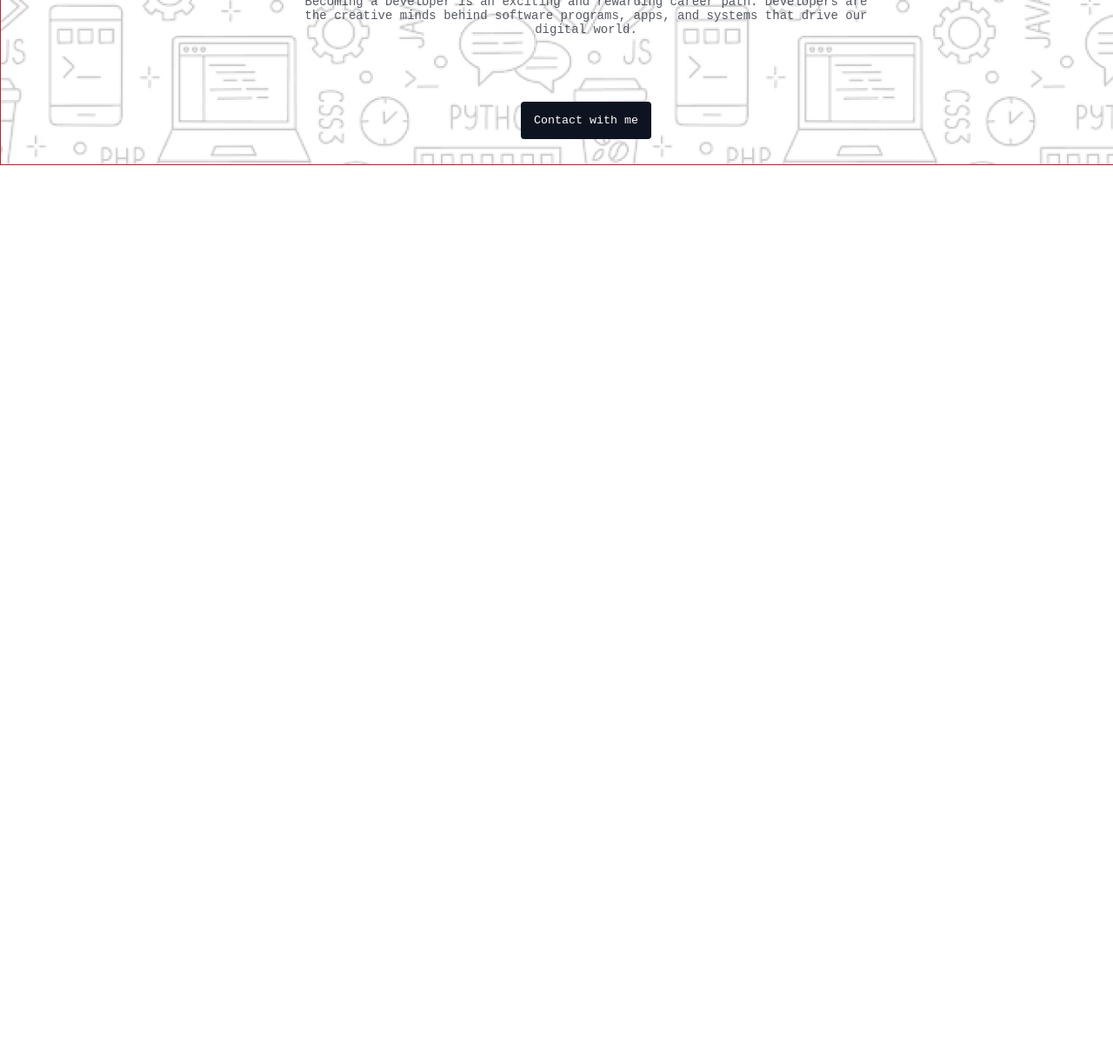
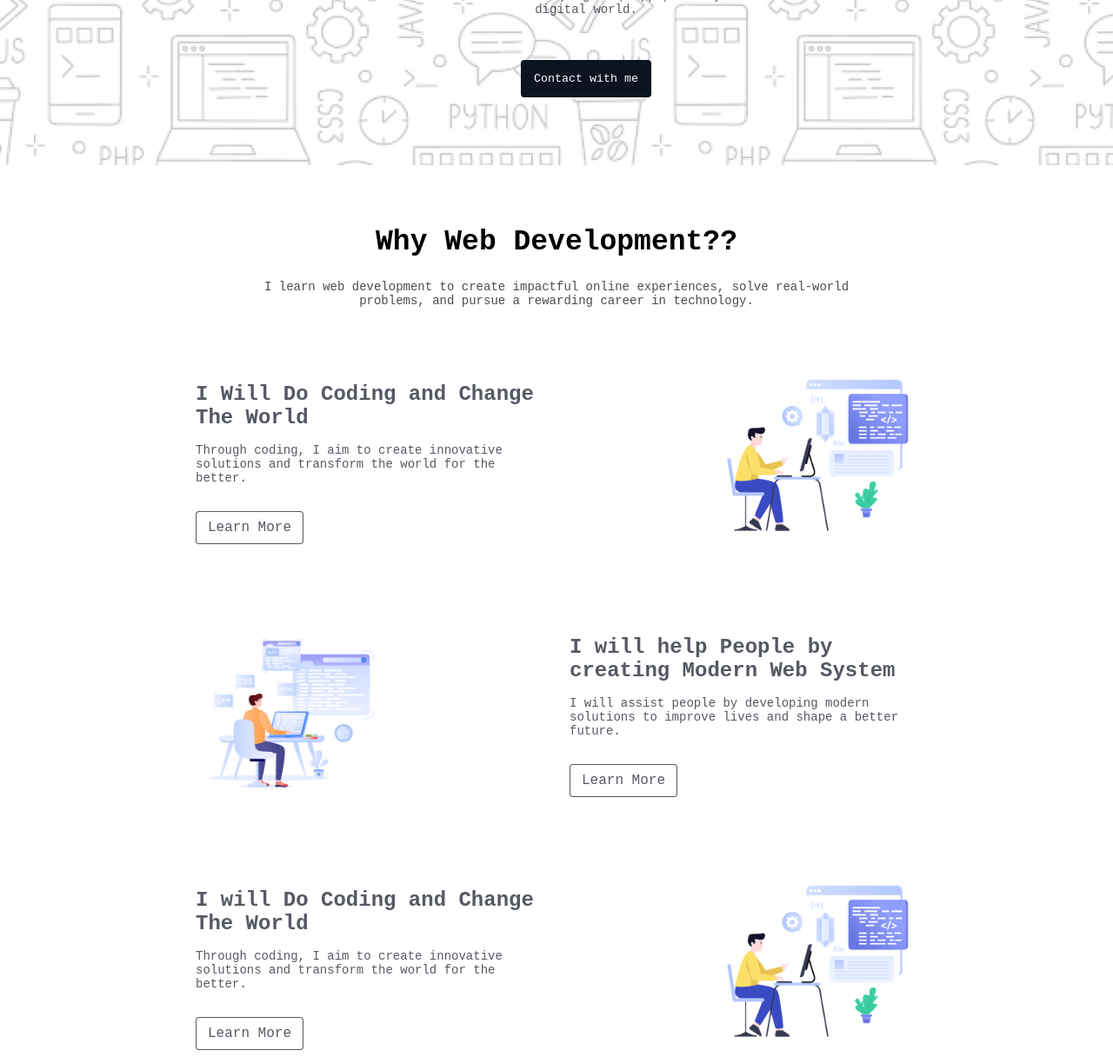
Before and after one commit to fajlerabbifahim/assingment-dev-project, a plain HTML site: page index.html in a window 1280 px wide. Shown: the part 500-1716 px from the top of the page at 87% size. Before the commit the page ends 800 px from the top, so only its background shows below. Drawn offline with Linux system fonts and the light colour scheme; a web font is replaced by a local one.

Commit message:
development section added

```diff
--- a/index.html
+++ b/index.html
@@ -36,6 +36,73 @@
       </section>
 
       <!-- hero section end here  -->
+
+      <!-- learning web development section  -->
+
+      <section class="learn-dev-container">
+        <div class="learn-dev-content">
+          <div class="learn-dev-header">
+            <h1 class="learn-dev-header-title">Why Web Development??</h1>
+            <p class="learn-dev-header-describtion">
+              I learn web development to create impactful online experiences,
+              solve real-world problems, and pursue a rewarding career in
+              technology.
+            </p>
+          </div>
+          <div class="learn-dev-main-container">
+            <div class="learn-dev-main-content">
+              <h1 class="dev-main-title secondary-font-color">
+                I Will Do Coding and Change The World
+              </h1>
+              <p class="dev-main-describtion primary-font-color">
+                Through coding, I aim to create innovative solutions and
+                transform the world for the better.
+              </p>
+              <button><a href="#">Learn More</a></button>
+            </div>
+            <div class="dev-main-image">
+              <img src="assets/Layer_1.png" alt="" />
+            </div>
+          </div>
+          <!-- second devlopment content  -->
+
+          <div class="learn-dev-main-container">
+            <div class="dev-main-image">
+              <img src="assets/Group 4.png" alt="" />
+            </div>
+            <div class="learn-dev-main-content">
+              <h1 class="dev-main-title secondary-font-color">
+                I will help People by creating Modern Web System
+              </h1>
+              <p class="dev-main-describtion primary-font-color">
+                I will assist people by developing modern solutions to improve
+                lives and shape a better future.
+              </p>
+              <button><a href="#">Learn More</a></button>
+            </div>
+          </div>
+
+          <!-- Third devlopment content  -->
+
+          <div class="learn-dev-main-container">
+            <div class="learn-dev-main-content">
+              <h1 class="dev-main-title secondary-font-color">
+                I will Do Coding and Change The World
+              </h1>
+              <p class="dev-main-describtion primary-font-color">
+                Through coding, I aim to create innovative solutions and
+                transform the world for the better.
+              </p>
+              <button><a href="#">Learn More</a></button>
+            </div>
+            <div class="dev-main-image">
+              <img src="assets/Layer_1.png" alt="" />
+            </div>
+          </div>
+        </div>
+      </section>
+
+      <!-- learning web development section  -->
     </main>
   </body>
 </html>
--- a/style.css
+++ b/style.css
@@ -18,6 +18,7 @@
 
 /* sheared style End here  */
 
+/* header section style start here  */
 .header {
   width: 100%;
   height: 70px;
@@ -40,18 +41,21 @@ nav button {
   border: none;
   border-radius: 4px;
   transition: ease 400ms;
+  cursor: pointer;
 }
 nav button:hover {
   background-color: rgb(255, 255, 255);
   color: rgb(13, 19, 33);
   border: 1.5px solid black;
 }
+/* header section style end here  */
+
+/* hero section start here  */
 
 .hero-container {
   background: url(assets/Hero-bg.png);
   width: 1348px;
   height: 620px;
-  border: 1px solid brown;
   display: flex;
   flex-direction: column;
   /* justify-content: center; */
@@ -63,6 +67,7 @@ nav button:hover {
 }
 .hero-content img {
   padding-top: 70px;
+  width: 220px;
 }
 .hero-content .hero-title {
   padding: 20px;
@@ -73,7 +78,7 @@ nav button:hover {
   font-size: 14px;
   opacity: 0.7;
   font-weight: 400;
-  padding-bottom: 75px;
+  padding-bottom: 50px;
 }
 .hero-btn {
   padding: 14px 15px;
@@ -83,9 +88,71 @@ nav button:hover {
   border: none;
   border-radius: 4px;
   transition: ease 400ms;
+  cursor: pointer;
 }
 .hero-btn:hover {
   background-color: rgb(255, 255, 255);
   color: rgb(13, 19, 33);
   border: 1.5px solid black;
 }
+
+/* hero section style end here  */
+
+.learn-dev-container {
+  width: 1040px;
+  height: 1140px;
+  margin: 0 auto;
+  padding-top: 70px;
+}
+.learn-dev-header {
+  display: flex;
+  flex-direction: column;
+  justify-content: center;
+  align-items: center;
+  text-align: center;
+}
+.learn-dev-header-title {
+  font-size: 33px;
+}
+.learn-dev-header-describtion {
+  width: 750px;
+  padding-top: 25px;
+  font-size: 14px;
+  opacity: 0.7;
+  font-weight: 400;
+}
+.learn-dev-main-container {
+  display: flex;
+  padding-top: 80px;
+  justify-content: space-around;
+  align-items: center;
+}
+.learn-dev-main-content {
+  width: 400px;
+}
+.dev-main-title {
+  padding-bottom: 16px;
+}
+.dev-main-describtion {
+  font-size: 14px;
+  opacity: 0.7;
+  font-weight: 400;
+  padding-bottom: 30px;
+}
+.learn-dev-main-content button {
+  padding: 9px 13px;
+  font-size: 16px;
+  text-decoration: none;
+  background-color: rgb(255, 255, 255);
+  border: none;
+  border: 1px solid rgba(13, 19, 33, 0.7);
+  border-radius: 4px;
+  cursor: pointer;
+}
+.learn-dev-main-content button a {
+  text-decoration: none;
+  color: rgba(13, 19, 33, 0.7);
+}
+.dev-main-image img {
+  width: 220px;
+}
```
